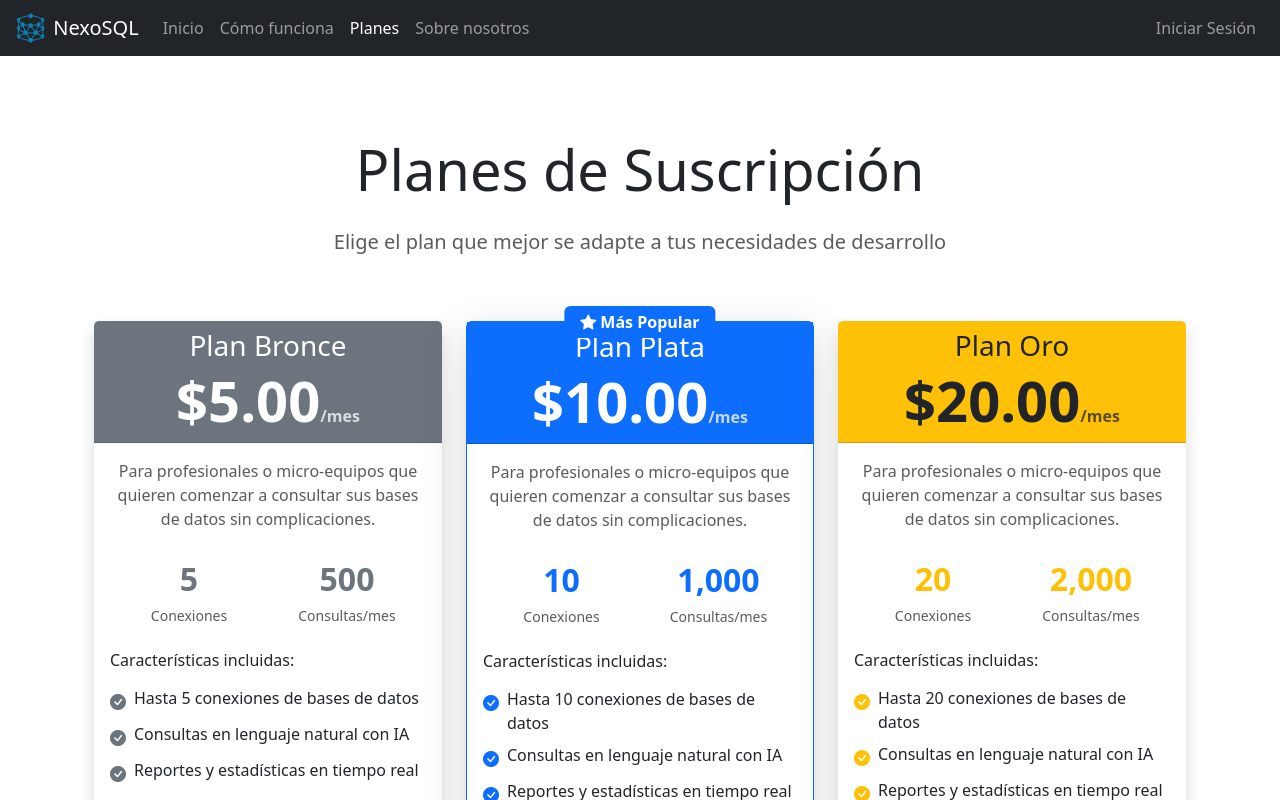
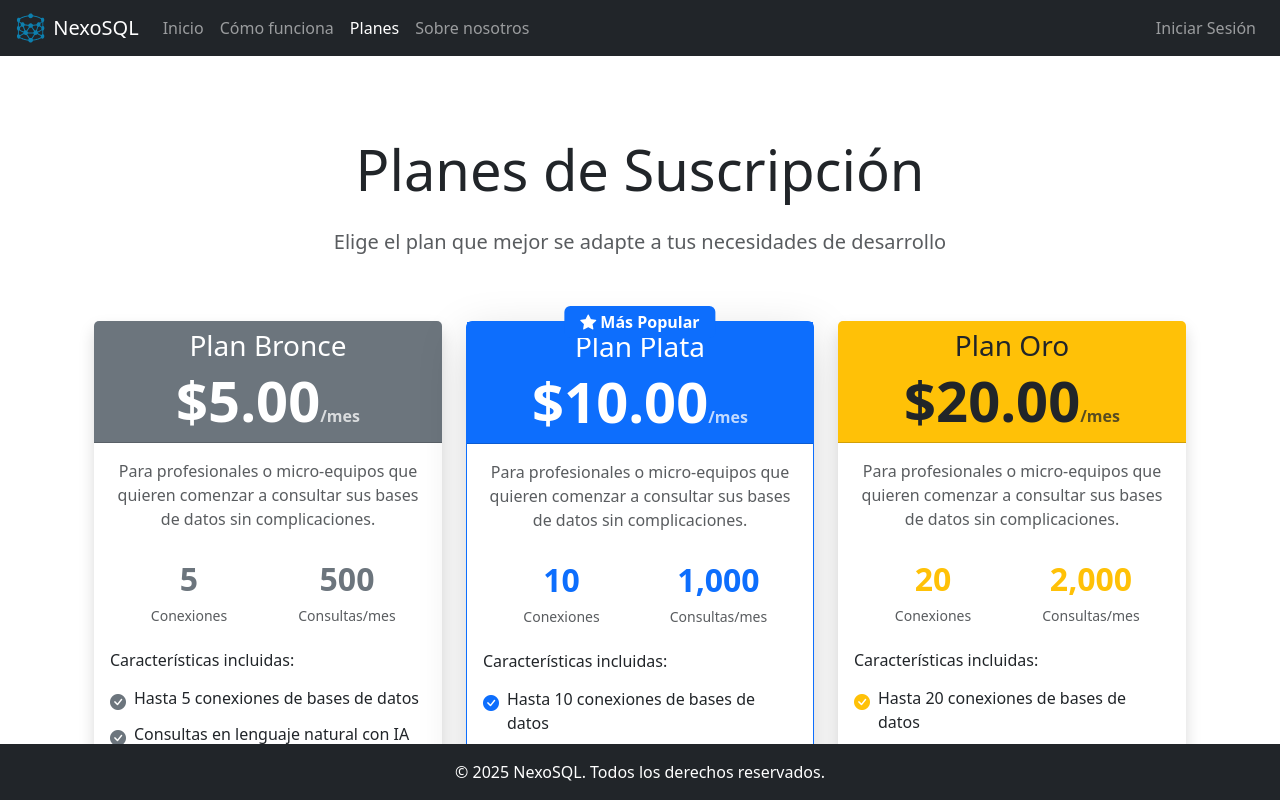
Before and after one commit to DylanQL/PROJECT-NEXOSQL, a React (Create React App) app in the folder frontend/: page /planes in a window 1280 px wide. Shown: the top 800 px of the page. Built offline with nearby package versions, Linux system fonts and the light colour scheme; no server answers.

Commit message:
Fix: Corregir vh de la vista del Chat IA

```diff
--- a/frontend/src/App.js
+++ b/frontend/src/App.js
@@ -93,20 +93,20 @@ function App() {
     <SubscriptionProvider>
       <ConnectionProvider>
         <Router>
-          <div className="d-flex flex-column min-vh-100">
+          <div className="d-flex flex-column" style={{ height: "100vh", overflow: "hidden" }}>
             <Navigation />
             <AppNotifications />
             <Container
               fluid
               className="flex-grow-1 p-0"
-              style={{ maxWidth: "100%" }}
+              style={{ maxWidth: "100%", overflow: "hidden" }}
             >
               <Routes>
                 {/* Public Routes */}
                 <Route
                   path="/"
                   element={
-                    <div className="w-100 p-0">
+                    <div className="w-100 p-0 h-100" style={{ overflow: "hidden" }}>
                       <Home />
                     </div>
                   }
--- a/frontend/src/components/ChatInterface.js
+++ b/frontend/src/components/ChatInterface.js
@@ -419,17 +419,20 @@ const ChatInterface = () => {
     <Container
       fluid
       className="p-0 w-100"
-      style={{ height: "100vh", maxWidth: "100%" }}
+      style={{
+        maxWidth: "100%",
+        overflow: "hidden"
+      }}
     >
-      <Row className="g-0 h-100 w-100 position-relative">
+      <Row className="g-0 w-100 position-relative" style={{ height: "100%" }}>
         {/* Mobile overlay */}
         {sidebarVisible && (
           <div
             className={`position-fixed w-100 bg-dark bg-opacity-50 d-md-none mobile-overlay ${sidebarVisible ? "show" : ""}`}
             style={{
               zIndex: 1040,
-              top: `${navbarHeight}px`,
-              height: `calc(100vh - ${navbarHeight}px)`,
+              top: 0,
+              height: "100%",
             }}
             onClick={handleCloseSidebar}
           />
@@ -440,18 +443,16 @@ const ChatInterface = () => {
           xs={12}
           md={3}
           lg={2}
-          className={`h-100 d-flex flex-column position-md-relative bg-white mobile-sidebar ${
+          className={`d-flex flex-column position-md-relative bg-white mobile-sidebar ${
             sidebarVisible ? "d-block position-fixed" : "d-none d-md-block"
           }`}
           style={{
+            height: "100%",
             zIndex: sidebarVisible ? 1050 : "auto",
             width: sidebarVisible ? "80%" : undefined,
             maxWidth: sidebarVisible ? "300px" : undefined,
             left: sidebarVisible ? 0 : undefined,
-            top: sidebarVisible ? `${navbarHeight}px` : undefined,
-            height: sidebarVisible
-              ? `calc(100vh - ${navbarHeight}px)`
-              : undefined,
+            top: sidebarVisible ? 0 : undefined,
           }}
         >
           <div className="p-3 bg-light border-bottom">
@@ -485,7 +486,7 @@ const ChatInterface = () => {
               </Dropdown>
             </Form.Group>
           </div>
-          <div className="flex-grow-1 d-flex flex-column" style={{ minHeight: 0, height: "calc(100vh - 120px)" }}>
+          <div className="flex-grow-1 d-flex flex-column" style={{ minHeight: 0 }}>
             <ChatSidebar
               connectionId={activeConnection?.id}
               chats={chats}
@@ -504,8 +505,8 @@ const ChatInterface = () => {
           xs={12}
           md={9}
           lg={10}
-          className="h-100 d-flex flex-column chat-main-container"
-          style={{ marginLeft: 0 }}
+          className="d-flex flex-column chat-main-container"
+          style={{ marginLeft: 0, height: "100%" }}
         >
           {/* Mobile header with hamburger menu */}
           <div className="d-md-none p-2 border-bottom bg-white d-flex align-items-center justify-content-between mobile-chat-header">
--- a/frontend/src/components/ChatSidebar.js
+++ b/frontend/src/components/ChatSidebar.js
@@ -99,7 +99,7 @@ const ChatSidebar = ({
         </Button>
       </div>
 
-      <div className="overflow-auto flex-grow-1" style={{ minHeight: 0, maxHeight: "calc(100vh - 120px)" }}>
+      <div className="overflow-auto flex-grow-1" style={{ minHeight: 0 }}>
         {chats.length === 0 ? (
           <div className="p-3 text-center text-muted">
             <ChatLeftText size={36} className="mb-2" />
--- a/frontend/src/index.css
+++ b/frontend/src/index.css
@@ -27,6 +27,58 @@ body {
     width: 100%;
     max-width: 100%;
     overflow-x: hidden;
+    overflow-y: hidden !important;
+    height: 100vh;
+}
+
+html {
+    height: 100vh;
+    overflow: hidden;
+}
+
+#root {
+    height: 100vh;
+    overflow: hidden;
+}
+
+/* Reset de Bootstrap que podría estar causando problemas */
+* {
+    box-sizing: border-box;
+}
+
+body, html, #root {
+    height: 100vh !important;
+    max-height: 100vh !important;
+    overflow: hidden !important;
+}
+
+.min-vh-100 {
+    min-height: 100vh !important;
+    max-height: 100vh !important;
+    overflow: hidden;
+}
+
+/* Específico para el ChatInterface */
+.chat-interface-container {
+    height: calc(100vh - var(--navbar-height)) !important;
+    max-height: calc(100vh - var(--navbar-height)) !important;
+    overflow: hidden !important;
+}
+
+.chat-interface-container .container-fluid {
+    height: 100% !important;
+    max-height: 100% !important;
+    overflow: hidden !important;
+}
+
+.chat-interface-container .row {
+    height: 100% !important;
+    max-height: 100% !important;
+    overflow: hidden !important;
+}
+
+.chat-interface-container .col {
+    overflow: hidden !important;
 }
 
 /* Navbar z-index */
--- a/frontend/src/pages/Home.js
+++ b/frontend/src/pages/Home.js
@@ -242,7 +242,7 @@ const Home = () => {
 
   // Show the chat interface
   return (
-    <div data-connection-context className="w-100" style={{ maxWidth: "100%" }}>
+    <div data-connection-context className="w-100 h-100 chat-interface-container" style={{ maxWidth: "100%", overflow: "hidden" }}>
       <ChatInterface />
     </div>
   );
```
